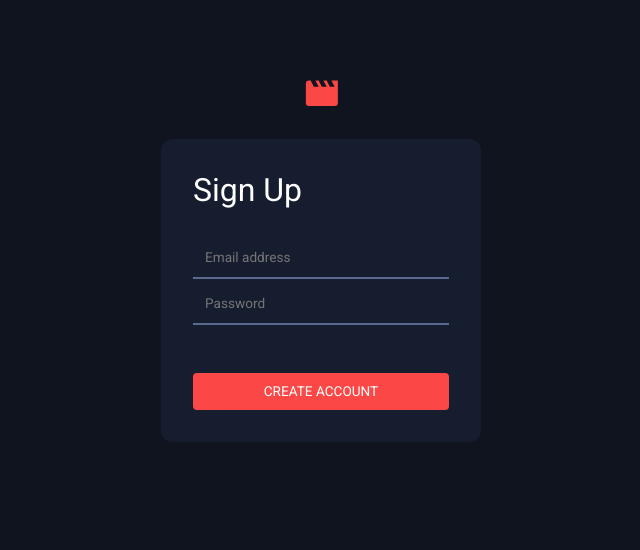
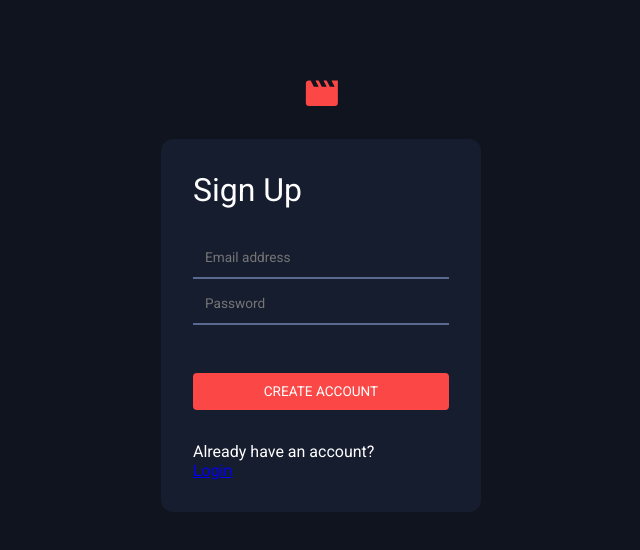
Before and after one commit to Kristijan-Karanfiloski/Entertainment_app-FM, a React (Vite) app: page /signUp in a window 1280 px wide. Shown: the top 550 px of the page, without its empty margins (319-959 px from the left). Built offline with nearby package versions, Linux system fonts and the light colour scheme.

Commit message:
"improved some components css"

```diff
--- a/src/components/signUp/SignUp.jsx
+++ b/src/components/signUp/SignUp.jsx
@@ -1,4 +1,4 @@
-import { useNavigate } from "react-router-dom";
+import { Link, useNavigate } from "react-router-dom";
 import Logo from "../../../public/logo.svg";
 import "./SignUp.scss";
 import { useState } from "react";
@@ -179,10 +179,12 @@ const SignUp = () => {
             CREATE ACCOUNT
           </button>
         </form>
-        {/*{valid && <p>Insert a value</p>}*/}
-        {/*<p className="signUp-page__container__text">*/}
-        {/*  Don't have an account? <span>Sign Up</span>{" "}*/}
-        {/*</p>*/}
+        <div className="signUp__container__text">
+          <p className="signUp__container__text__p">Already have an account?</p>
+          <Link className="signUp__container__text__link" to="/">
+            Login
+          </Link>
+        </div>
       </div>
     </div>
   );
```
